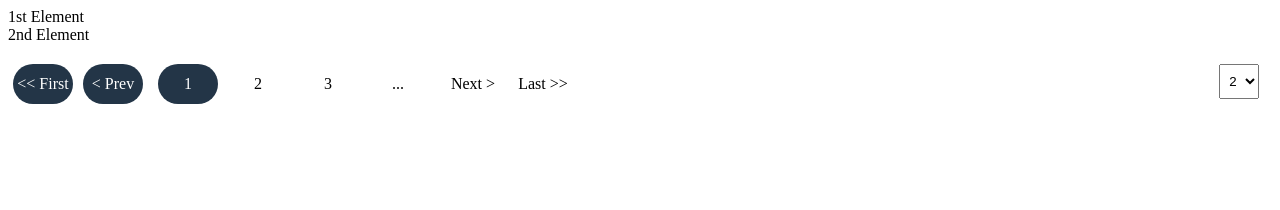
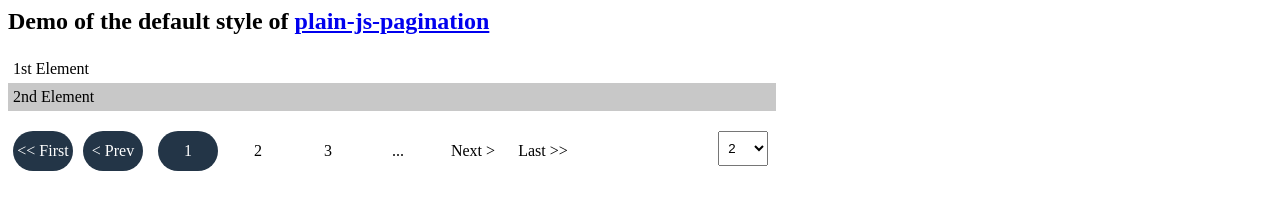
Before and after one commit to RaulLepsa/plain-js-pagination, a plain HTML site: page default-style-example/example.html in a window 1280 px wide. Drawn offline with Linux system fonts and the light colour scheme.

Commit message:
Updated Example with Default stylesheet

```diff
--- a/default-style-example/default.css
+++ b/default-style-example/default.css
@@ -46,4 +46,5 @@ div.list-pagination select.list-pagination-items-per-page {
     float: right;
     padding: 5px;
     height: 35px;
+    width: 50px;
 }
--- a/default-style-example/example.html
+++ b/default-style-example/example.html
@@ -1,11 +1,27 @@
 <html>
 	<head>
-		<title>Plain JS Pagination</title>
+		<title>Plain JS Pagination Demo</title>
         <link rel="stylesheet" href="default.css">
+
+        <style type="text/css">
+        	body {
+        		width: 60%;
+        	}
+
+        	#list-container div {
+        		padding: 5px;
+        	}
+
+        	#list-container div:nth-child(even) {
+        		background-color: #C8C8C8;
+        	}
+        </style>
 	</head>
 
 
 	<body onload="pagination.listItems(myListFunction)">
+
+		<h2>Demo of the default style of <a href="https://github.com/RaulLepsa/plain-js-pagination" target="_blank">plain-js-pagination</a></h2>
 
 		<!-- List Container -->
 		<div id="list-container"></div>
```
Also changed, not shown: 1 other file.
